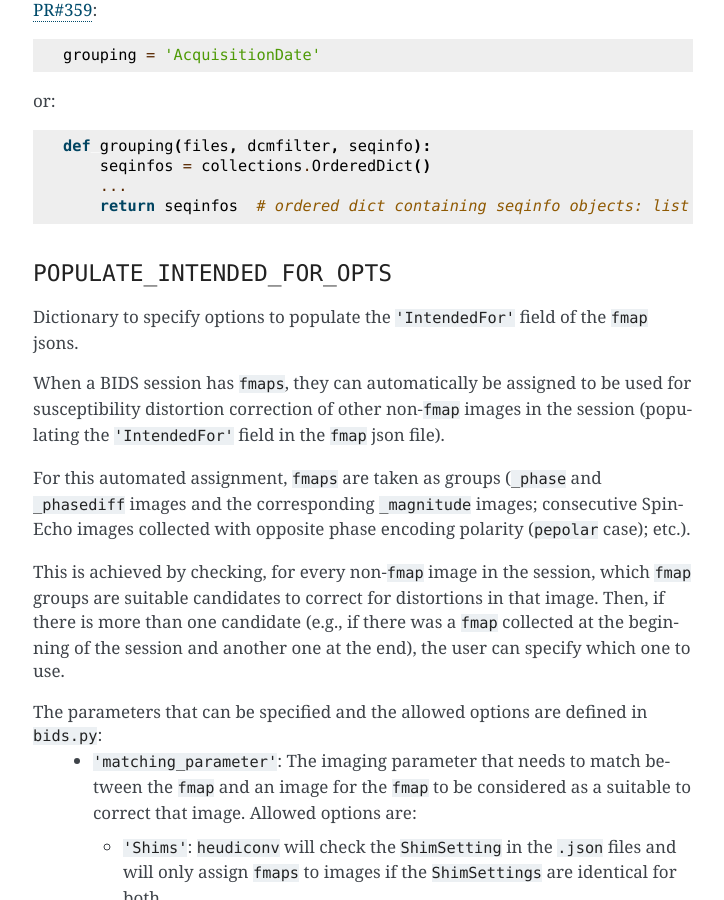
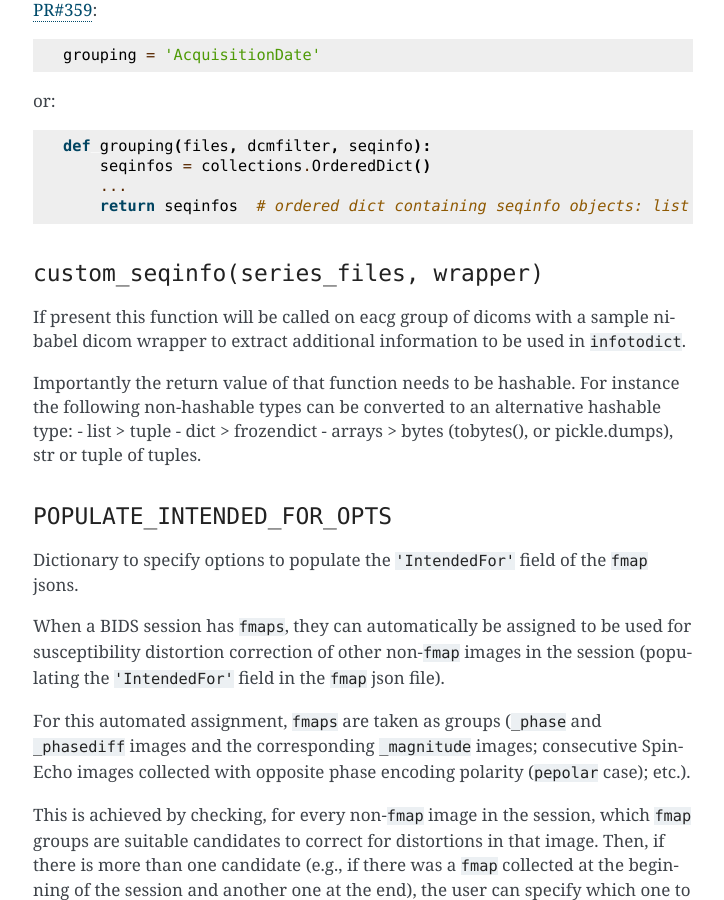
Before and after one commit to nipy/heudiconv, a Sphinx documentation site: the page built from docs/heuristics.rst, in a window 1280 px wide and 900 px high, scrolled down 1662 px. Shown: the whole window, without its empty margins (387-1111 px from the left). Built offline with Sphinx 7.4.7, drawn with Linux system fonts in a browser that asks for light colours; the version number could not be read and is left out; some of the changed text lies outside the part shown.

Commit message:
add a check for hashable custom_info, link to new doc section

```diff
--- a/docs/heuristics.rst
+++ b/docs/heuristics.rst
@@ -86,6 +86,19 @@ or::
         ...
         return seqinfos  # ordered dict containing seqinfo objects: list of DICOMs
 
+---------------------------------------------------------------
+``custom_seqinfo(series_files, wrapper)``
+---------------------------------------------------------------
+If present this function will be called on eacg group of dicoms with
+a sample nibabel dicom wrapper to extract additional information
+to be used in ``infotodict``.
+
+Importantly the return value of that function needs to be hashable.
+For instance the following non-hashable types can be converted to an alternative
+hashable type:
+- list > tuple
+- dict > frozendict
+- arrays > bytes (tobytes(), or pickle.dumps), str or tuple of tuples.
 
 -------------------------------
 ``POPULATE_INTENDED_FOR_OPTS``
```
Also changed, not shown: 1 other file.
